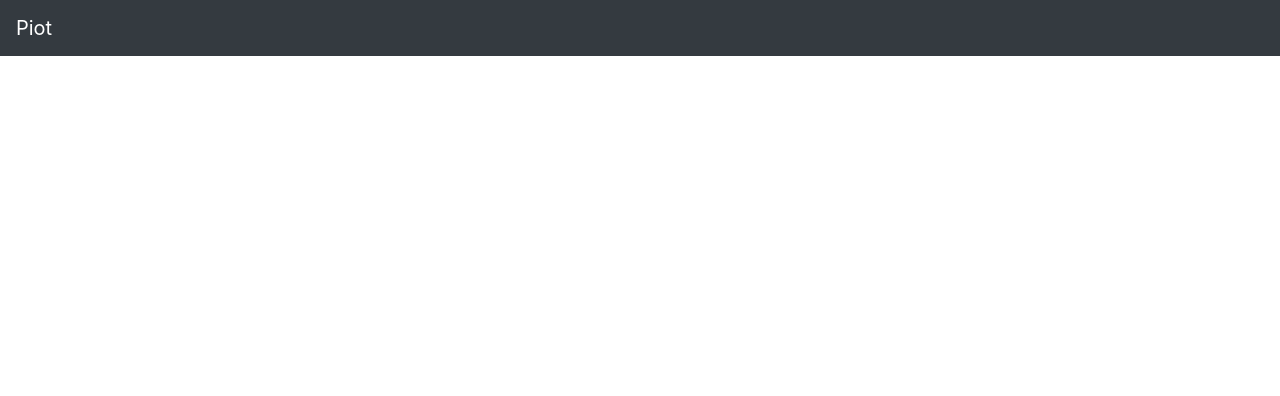
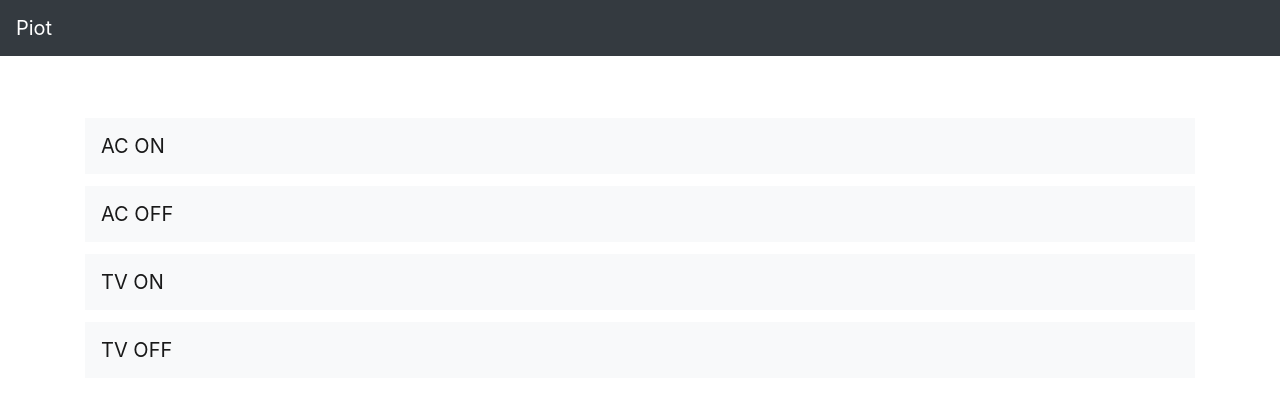
Before and after one commit to ai-93/piot, a Flask app: page / in a window 1280 px wide. Shown: the top 396 px of the page. Run offline with Flask 2, Linux system fonts and the light colour scheme; parts of the project's set-up code (start-up, migrations or seed data) failed here and were passed over; some libraries are stand-ins or nearby versions.

Commit message:
Update index.html

```diff
--- a/templates/index.html
+++ b/templates/index.html
@@ -22,7 +22,7 @@
 
         <div class="list-group" style="margin-top: 50px">
             {% for item in gpio_list %} {% if item.current_state %}
-            <nav class="navbar navbar-light bg-light" style="margin-top: 12px;">
+            <nav class="navbar navbar-light bg-dark" style="margin-top: 12px;">
                 <a class="navbar-brand" href="/gpio/{{ item.pin }}">
                     <img src="https://cdn1.iconfinder.com/data/icons/user-interface-11/100/10-512.png" width="30" height="30" class="d-inline-block align-top" alt=""> Pin: {{ item.pin }} | {{ item.location }} {{ item.name }}
                 </a>
@@ -34,7 +34,26 @@
                 </a>
             </nav>
             </a> {% endif %} {% endfor %}
-
+            <nav class="navbar navbar-light bg-light" style="margin-top: 12px;">
+                <a class="navbar-brand" href="https://maker.ifttt.com/trigger/ac_on/with/key/c7gXS9qsxTuTtG2n5OZaY3">
+                     AC ON
+                </a>
+            </nav>
+            <nav class="navbar navbar-light bg-light" style="margin-top: 12px;">
+                <a class="navbar-brand" href="https://maker.ifttt.com/trigger/ac_off/with/key/c7gXS9qsxTuTtG2n5OZaY3">
+                     AC OFF
+                </a>
+            </nav>
+            <nav class="navbar navbar-light bg-light" style="margin-top: 12px;">
+                <a class="navbar-brand" href="https://maker.ifttt.com/trigger/tv_on/with/key/c7gXS9qsxTuTtG2n5OZaY3">
+                     TV ON
+                </a>
+            </nav>
+            <nav class="navbar navbar-light bg-light" style="margin-top: 12px;">
+                <a class="navbar-brand" href="https://maker.ifttt.com/trigger/tv_off/with/key/c7gXS9qsxTuTtG2n5OZaY3">
+                     TV OFF
+                </a>
+            </nav>
         </div>
     </div>
     <!-- Optional JavaScript -->
```
